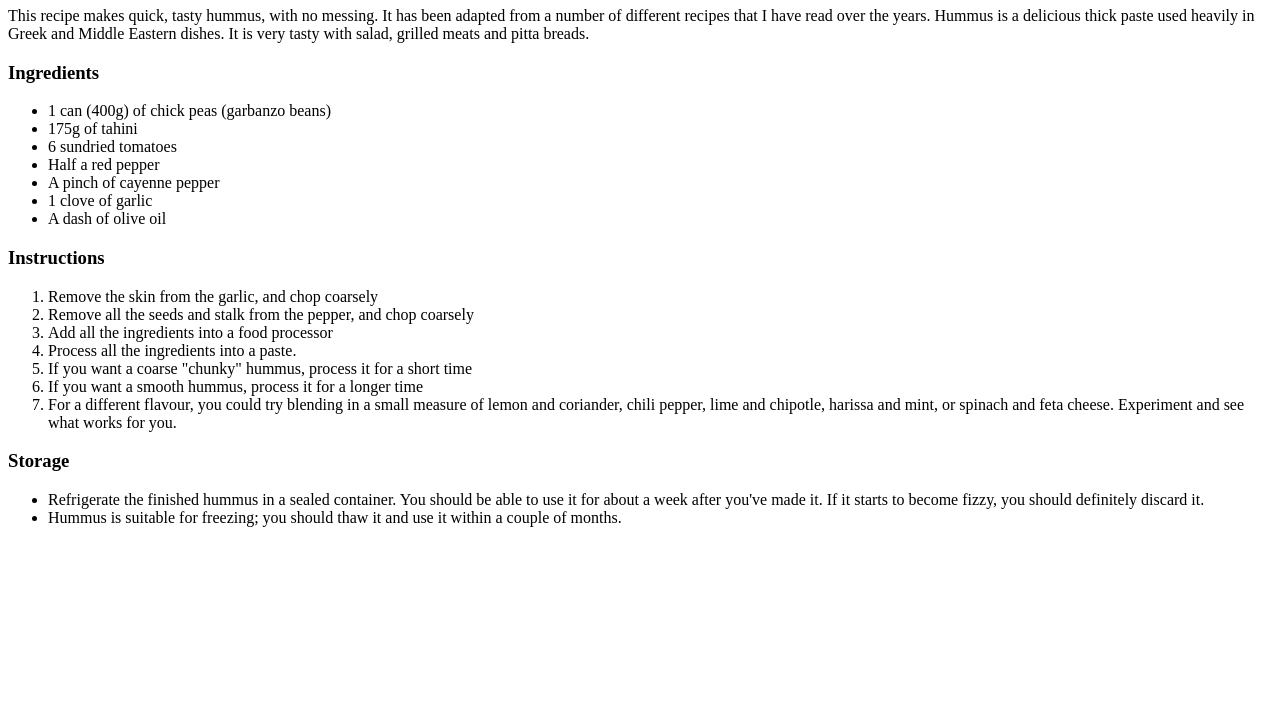
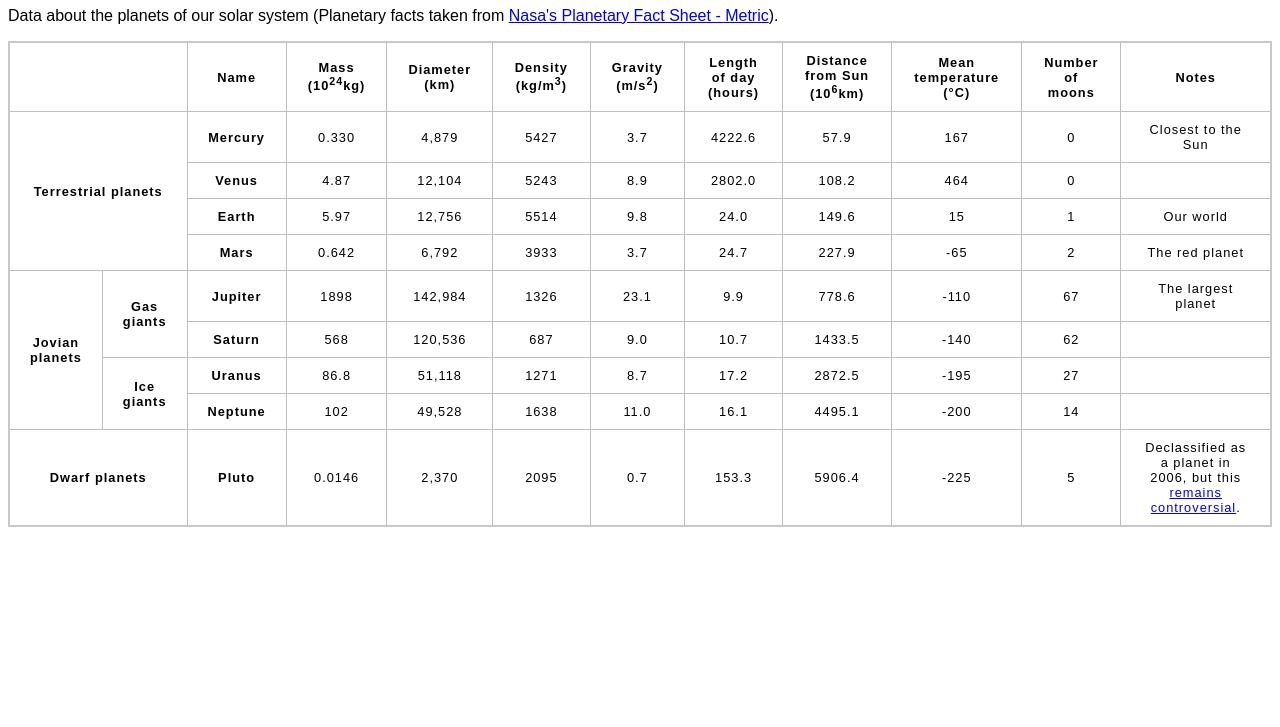
Before and after one commit to Aparna-42/RIT-placement, a plain HTML site: page index.html in a window 1280 px wide. Shown: the part 73-800 px from the top of the page. Drawn offline with Linux system fonts and the light colour scheme.

Commit message:
Add files via upload

```diff
--- a/index.html
+++ b/index.html
@@ -3,47 +3,175 @@
   <head>
     <meta charset="utf-8">
     <meta name="viewport" content="width=device-width">
-    <title>Quick hummus recipe</title>
+    <title>Table template</title>
+    <link href="minimal-table.css" rel="stylesheet" type="text/css">
+
+    <style>
+        html {
+    font-family: sans-serif;
+    }
+        table {
+    border-collapse: collapse;
+    border: 2px solid rgb(200,200,200);
+    letter-spacing: 1px;
+    font-size: 0.8rem;
+    }
+       td, th {
+    border: 1px solid rgb(190,190,190);
+    padding: 10px 20px;
+    }
+    td {
+  text-align: center;
+}
+
+
+    </style>
   </head>
   <body>
-    <h1>Quick hummus recipe</h1>
 
-    <p>This recipe makes quick, tasty hummus, with no messing. It has been adapted from a number of different recipes that I have read over the years.
+<h1>Planets data</h1>
+<p>Data about the planets of our solar system (Planetary facts taken from
+    <a href="https://nssdc.gsfc.nasa.gov/planetary/factsheet/" target="_blank">Nasa's Planetary Fact Sheet - Metric</a>).
+</p>
 
-    Hummus is a delicious thick paste used heavily in Greek and Middle Eastern dishes. It is very tasty with salad, grilled meats and pitta breads.</p>
+<table>
+    <tr>
+        <th colspan="2"></th>
+        <th>Name</th>
+        <th>Mass (10<sup>24</sup>kg)</th>
+        <th>Diameter (km)</th>
+        <th>Density (kg/m<sup>3</sup>)</th>
+        <th>Gravity (m/s<sup>2</sup>)</th>
+        <th>Length of day (hours)</th>
+        <th>Distance from Sun (10<sup>6</sup>km)</th>
+        <th>Mean temperature (°C)</th>
+        <th>Number of moons</th>
+        <th>Notes</th>
+    </tr>
 
-    <h3>Ingredients</h3>
+    <!-- Terrestrial Planets -->
+    <tr class="category">
+        <td rowspan="4" colspan="2" style="font-weight: bold;">Terrestrial planets</td>
+        <td style="font-weight: bold;">Mercury</td>
+        <td>0.330</td>
+        <td>4,879</td>
+        <td>5427</td>
+        <td>3.7</td>
+        <td>4222.6</td>
+        <td>57.9</td>
+        <td>167</td>
+        <td>0</td>
+        <td>Closest to the Sun</td>
+    </tr>
+    <tr>
+        <td style="font-weight: bold;">Venus</td>
+        <td>4.87</td>
+        <td>12,104</td>
+        <td>5243</td>
+        <td>8.9</td>
+        <td>2802.0</td>
+        <td>108.2</td>
+        <td>464</td>
+        <td>0</td>
+        <td></td>
+    </tr>
+    <tr>
+        <td style="font-weight: bold;">Earth</td>
+        <td>5.97</td>
+        <td>12,756</td>
+        <td>5514</td>
+        <td>9.8</td>
+        <td>24.0</td>
+        <td>149.6</td>
+        <td>15</td>
+        <td>1</td>
+        <td>Our world</td>
+    </tr>
+    <tr>
+        <td style="font-weight: bold;">Mars</td>
+        <td>0.642</td>
+        <td>6,792</td>
+        <td>3933</td>
+        <td>3.7</td>
+        <td>24.7</td>
+        <td>227.9</td>
+        <td>-65</td>
+        <td>2</td>
+        <td>The red planet</td>
+    </tr>
 
-    <ul>
-        <li>1 can (400g) of chick peas (garbanzo beans)</li>
-        <li>175g of tahini</li>
-        <li>6 sundried tomatoes</li>
-        <li>Half a red pepper</li>
-        <li>A pinch of cayenne pepper</li>
-        <li>1 clove of garlic</li>
-        <li>A dash of olive oil</li>
-    </ul>
+    <!-- Jovian Planets -->
 
-    <h3>Instructions</h3>
 
-    <ol>
-        <li>Remove the skin from the garlic, and chop coarsely</li>
-        <li>Remove all the seeds and stalk from the pepper, and chop coarsely</li>
-        <li>Add all the ingredients into a food processor</li>
-        <li>Process all the ingredients into a paste.</li>
-        <li>If you want a coarse "chunky" hummus, process it for a short time</li>
-        <li>If you want a smooth hummus, process it for a longer time</li>
-        <li>For a different flavour, you could try blending in a small measure of lemon and coriander, chili pepper, lime and chipotle, harissa and mint, or spinach and feta cheese. Experiment and see what works for you.</li>
-    </ol>
+    <tr class="category">
+        <td rowspan="4" style="font-weight: bold;">Jovian<br>planets</td>
+        <td rowspan="2" style="font-weight: bold;">Gas<br>giants</td>
+        <td style="font-weight: bold;">Jupiter</td>
+        <td>1898</td>
+        <td>142,984</td>
+        <td>1326</td>
+        <td>23.1</td>
+        <td>9.9</td>
+        <td>778.6</td>
+        <td>-110</td>
+        <td>67</td>
+        <td>The largest planet</td>
+    </tr>
+    <tr>
+        <td style="font-weight: bold;">Saturn</td>
+        <td>568</td>
+        <td>120,536</td>
+        <td>687</td>
+        <td>9.0</td>
+        <td>10.7</td>
+        <td>1433.5</td>
+        <td>-140</td>
+        <td>62</td>
+        <td></td>
+    </tr>
+    <tr>
+        <td rowspan="2" style="font-weight: bold;">Ice<br>giants</td>
+        <td style="font-weight: bold;">Uranus</td>
+        <td>86.8</td>
+        <td>51,118</td>
+        <td>1271</td>
+        <td>8.7</td>
+        <td>17.2</td>
+        <td>2872.5</td>
+        <td>-195</td>
+        <td>27</td>
+        <td></td>
+    </tr>
+    </tr>
+    <tr>
+        <td style="font-weight: bold;">Neptune</td>
+        <td>102</td>
+        <td>49,528</td>
+        <td>1638</td>
+        <td>11.0</td>
+        <td>16.1</td>
+        <td>4495.1</td>
+        <td>-200</td>
+        <td>14</td>
+        <td></td>
+    </tr>
 
-    <h3>Storage</h3>
+    </tr>
 
-    <ul>
-        <li>Refrigerate the finished hummus in a sealed container. You should be able to use it for about a week after you've made it. If it starts to become fizzy, you should definitely discard it.</li>
-        <li>Hummus is suitable for freezing; you should thaw it and use it within a couple of months.</li>
-    </ul>
-
-    </p>
-
-  </body>
+    <!-- Dwarf Planet -->
+    <tr class="category">
+        <td colspan="2" style="font-weight: bold;">Dwarf planets</td>
+        <td style="font-weight: bold;">Pluto</td>
+        <td>0.0146</td>
+        <td>2,370</td>
+        <td>2095</td>
+        <td>0.7</td>
+        <td>153.3</td>
+        <td>5906.4</td>
+        <td>-225</td>
+        <td>5</td>
+        <td>Declassified as a planet in 2006, but this <a href="#">remains controversial</a>.</td>
+    </tr>
+</table>
+</body>
 </html>
```
